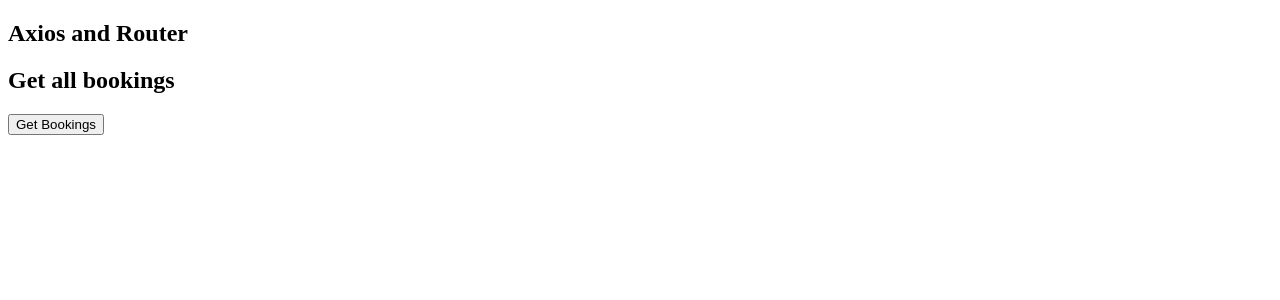
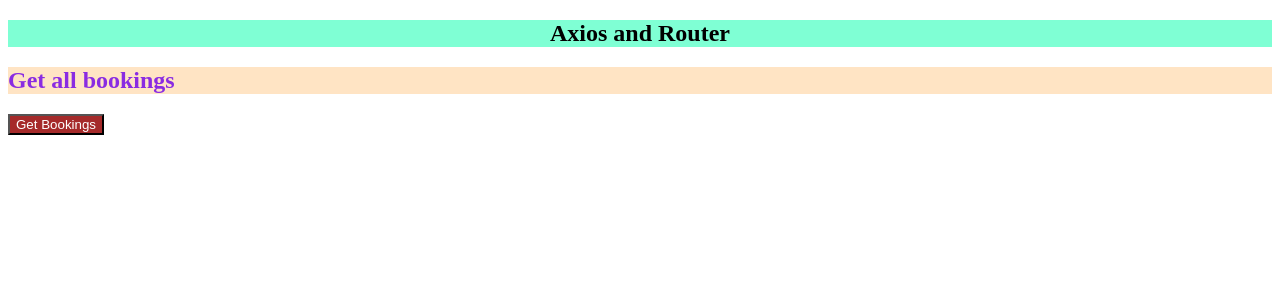
Before and after one commit to ShubhaDhang24/food_order, a React (Create React App) app: page / in a window 1280 px wide. Shown: the top 300 px of the page. Built offline with nearby package versions, Linux system fonts and the light colour scheme.

Commit message:
add button to get all bookings

```diff
--- /dev/null
+++ b/src/booking_app/AxiosDemo.css
@@ -0,0 +1,17 @@
+.header{
+    text-align: center;
+    background-color: aquamarine;
+    color: black;
+}
+.body{
+    background-color: bisque;
+    text-decoration: solid;
+    text-align: left;
+    color: blueviolet;
+    text-size-adjust: 20;
+}
+.btn{
+    background-color: brown;
+    color: white;
+    align-items: flex-start;
+}
--- a/src/booking_app/AxiosDemo.js
+++ b/src/booking_app/AxiosDemo.js
@@ -1,30 +1,68 @@
-import React, { useState } from 'react';
+import React, { useState } from "react";
+import axios from "axios";
+import './AxiosDemo.css';
 
 const AxiosDemo = () => {
+  const baseUrl = "http://localHost:8080";
 
-    const [bookings, setBookings]=useState([]);
+  const [bookings, setBookings] = useState([]);
 
+  const getBookingsClickHandler = async () => {
+    console.log("executed button click");
+    const resourceUrl = "/api/v1/booking/from/2023-12-13/to/2023-12-14";
 
-    const getBookingsClickHandler=()=>{
-        console.log("executed button click");
+    await axios
+      .get(baseUrl + resourceUrl)
+      .then((response) => {
+        console.log("RESPONSE", response);
+        if (response.status === 200) {
+          console.log("DATA", response.data);
+          setBookings(response.data);
+        }
+      })
+      .catch((error) => {
+        console.log("ERROR", error);
+      });
 
-        console.log("end ");
+    console.log("end ");
+  };
+  return (
+    <div className="container">
+      <div className="row">
+        <div className="col">
+          <h2 className="header">Axios and Router</h2>
+          <h2 className="body">Get all bookings</h2>
 
-    }
-    return (
-        <div className='container'>
-            <div className='row'>
-                <div className='col'>
-                    <h2>Axios and Router</h2>
-                    <h2>Get all bookings</h2>
+          <button
+            className="btn btn-info"
+            type="button"
+            onClick={getBookingsClickHandler}
+          >
+            Get Bookings
+          </button>
+        </div>
+      </div>
 
-                    <button className='btn btn-info' type='button'onClick={getBookingsClickHandler}>Get Bookings</button>
-
+      <div className="container mt-5">
+        <div className="row">
+          {bookings && bookings.length !== 0 && (
+            <h2 className="mb-4">Booking List</h2>
+          )}
+          <div className="row">
+            {
+              (bookings.map = (booking) => (
+                <div className="card mb-4 col-mb-3">
+                  <div className="card-body">
+                    <h5 className="card-title">{booking.dateT}</h5>
+                  </div>
                 </div>
-                </div>
-
+              ))
+            }
+          </div>
         </div>
-    );
+      </div>
+    </div>
+  );
 };
 
 export default AxiosDemo;
--- a/src/index.js
+++ b/src/index.js
@@ -15,5 +15,7 @@
 );*/
 
 root.render(
+  <div className='container'>
   <AxiosDemo/>
+  </div>
 )
```
